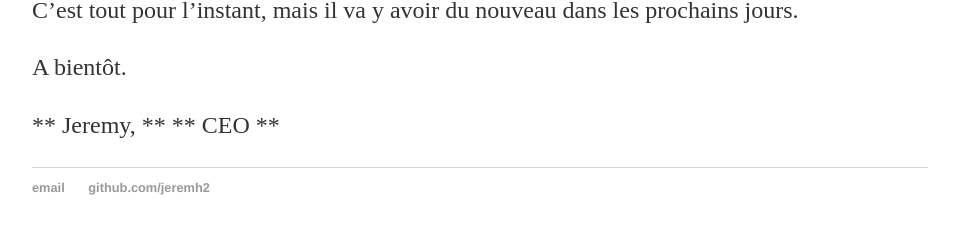
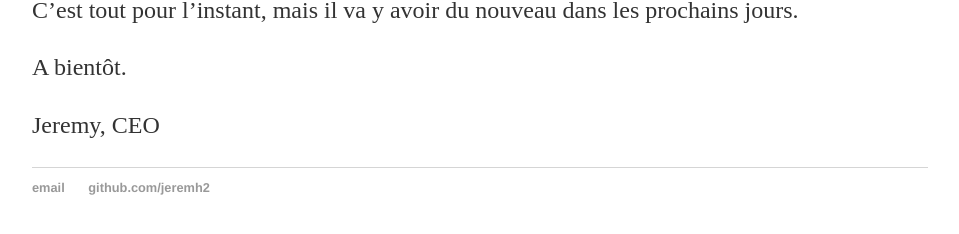
Before and after one commit to nittswebinar/nittswebinar.github.io, a Jekyll site: the page built from _posts/2016-08-04-nouveau-site.md, in a window 1280 px wide. Shown: the part 583-817 px from the top of the page, without its empty margins (160-1119 px from the left). Built offline with Jekyll 4.4.1, drawn with Linux system fonts in a browser that asks for light colours.

Commit message:
content modified

```diff
--- a/_posts/2016-08-04-nouveau-site.md
+++ b/_posts/2016-08-04-nouveau-site.md
@@ -14,5 +14,5 @@ C'est tout pour l'instant, mais il va y avoir du nouveau dans les prochains jour
 
 A bientôt.
 
-** Jeremy, **
-** CEO **
+Jeremy,
+CEO
```
